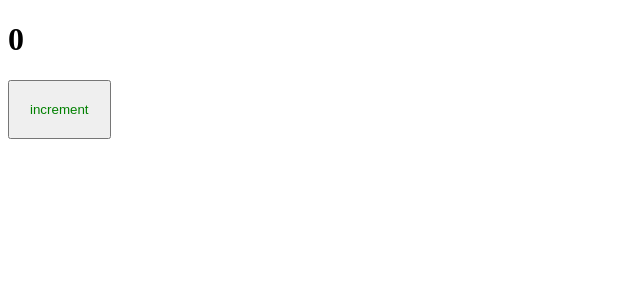
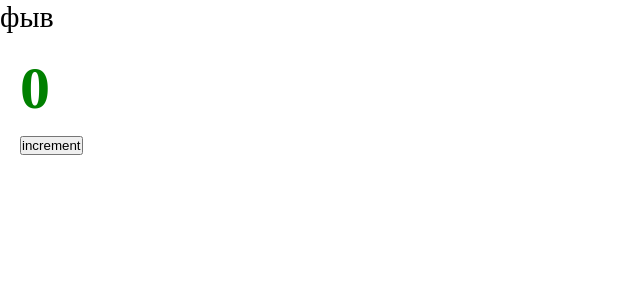
Before and after one commit to malcq/fp, a React app: page / in a window 1280 px wide. Shown: the top 300 px of the page, without its empty margins (0-640 px from the left). Built offline with nearby package versions, Linux system fonts and the light colour scheme.

Commit message:
add miniCssExtractPlugin, set up modules css

```diff
--- a/package.json
+++ b/package.json
@@ -20,6 +20,7 @@
     "@types/webpack-dev-server": "^4.7.2",
     "css-loader": "^6.8.1",
     "html-webpack-plugin": "^5.5.3",
+    "mini-css-extract-plugin": "^2.7.6",
     "sass": "^1.64.2",
     "sass-loader": "^13.3.2",
     "style-loader": "^3.3.3",
--- a/public/index.html
+++ b/public/index.html
@@ -6,6 +6,6 @@
     <title>Document</title>
   </head>
   <body>
-    <div id="root" class="root"></div>
+    <div id="root"></div>
   </body>
 </html>
--- /dev/null
+++ b/src/App.tsx
@@ -0,0 +1,13 @@
+import { Counter } from './components/Counter';
+import './index.scss';
+
+const App = () => {
+  return (
+    <div className="app">
+      фыв
+      <Counter />
+    </div>
+  );
+};
+
+export default App;
--- a/src/components/Counter.scss
+++ b/src/components/Counter.module.scss
@@ -1,4 +1,4 @@
-button {
+.button {
   padding: 20px;
   color: green;
 }
--- a/src/components/Counter.tsx
+++ b/src/components/Counter.tsx
@@ -1,5 +1,5 @@
 import { useState } from 'react';
-import './Counter.scss';
+import cls from './Counter.module.scss';
 
 export const Counter = () => {
   const [count, setCount] = useState(0);
@@ -9,7 +9,7 @@ export const Counter = () => {
   };
 
   return (
-    <div>
+    <div className={cls.button}>
       <h1>{count}</h1>
       <button onClick={increment}>increment</button>
     </div>
--- /dev/null
+++ b/src/index.scss
@@ -0,0 +1,9 @@
+* {
+  margin: 0;
+  padding: 0;
+  box-sizing: border-box;
+}
+
+.app {
+  font-size: 30px;
+}
--- a/src/index.tsx
+++ b/src/index.tsx
@@ -1,10 +1,6 @@
 import { createRoot } from 'react-dom/client';
-import { Counter } from './components/Counter';
+import App from './App';
 
 const container = document.getElementById('root');
 const root = createRoot(container!);
-root.render(
-  <div>
-    <Counter />
-  </div>
-);
+root.render(<App />);
```
Also changed, not shown: src/global.d.ts (added, +7 -0 lines), 1 other file (tests, documents, lock files or other folders).
